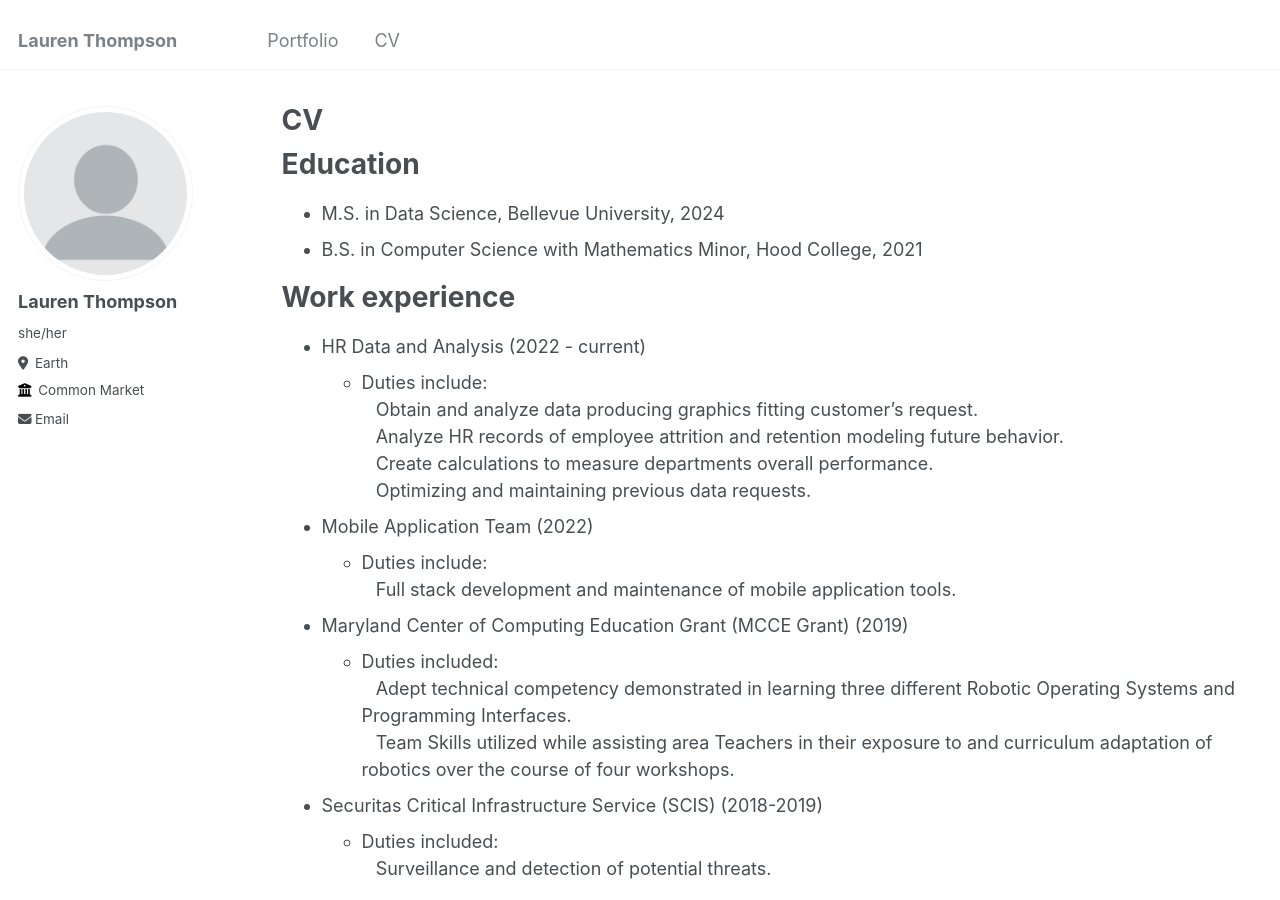
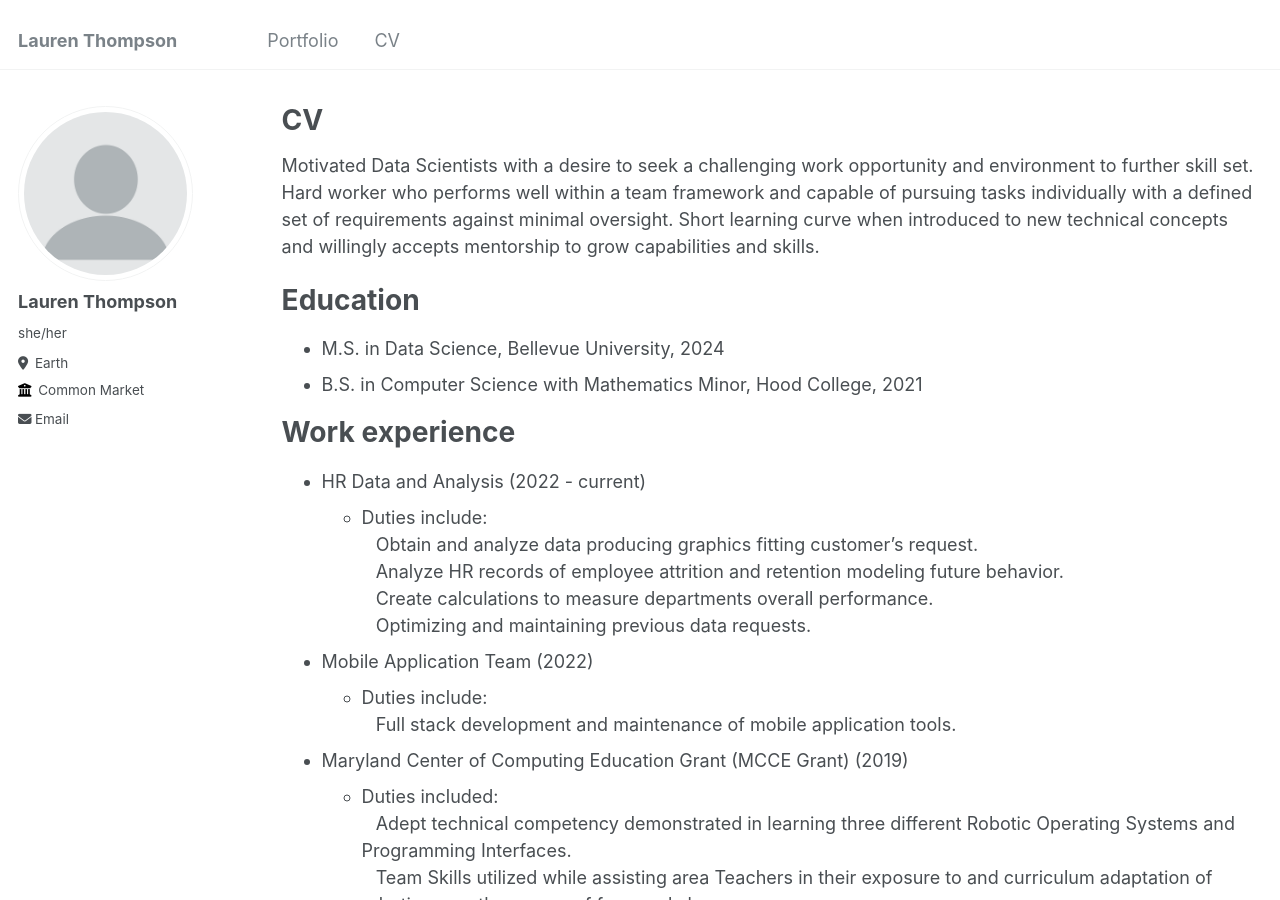
Before and after one commit to laurenthompson4477/Portfolio.github.io, a Jekyll site: the page built from _pages/cv.md, in a window 1280 px wide and 900 px high. Built offline with Jekyll 4.4.1, drawn with Linux system fonts in a browser that asks for light colours.

Commit message:
Update cv.md

```diff
--- a/_pages/cv.md
+++ b/_pages/cv.md
@@ -8,6 +8,8 @@ redirect_from:
 ---
 
 {% include base_path %}
+
+Motivated Data Scientists with a desire to seek a challenging work opportunity and environment to further skill set.  Hard worker who performs well within a team framework and capable of pursuing tasks individually with a defined set of requirements against minimal oversight. Short learning curve when introduced to new technical concepts and willingly accepts mentorship to grow capabilities and skills.
 
 Education
 ======
```
